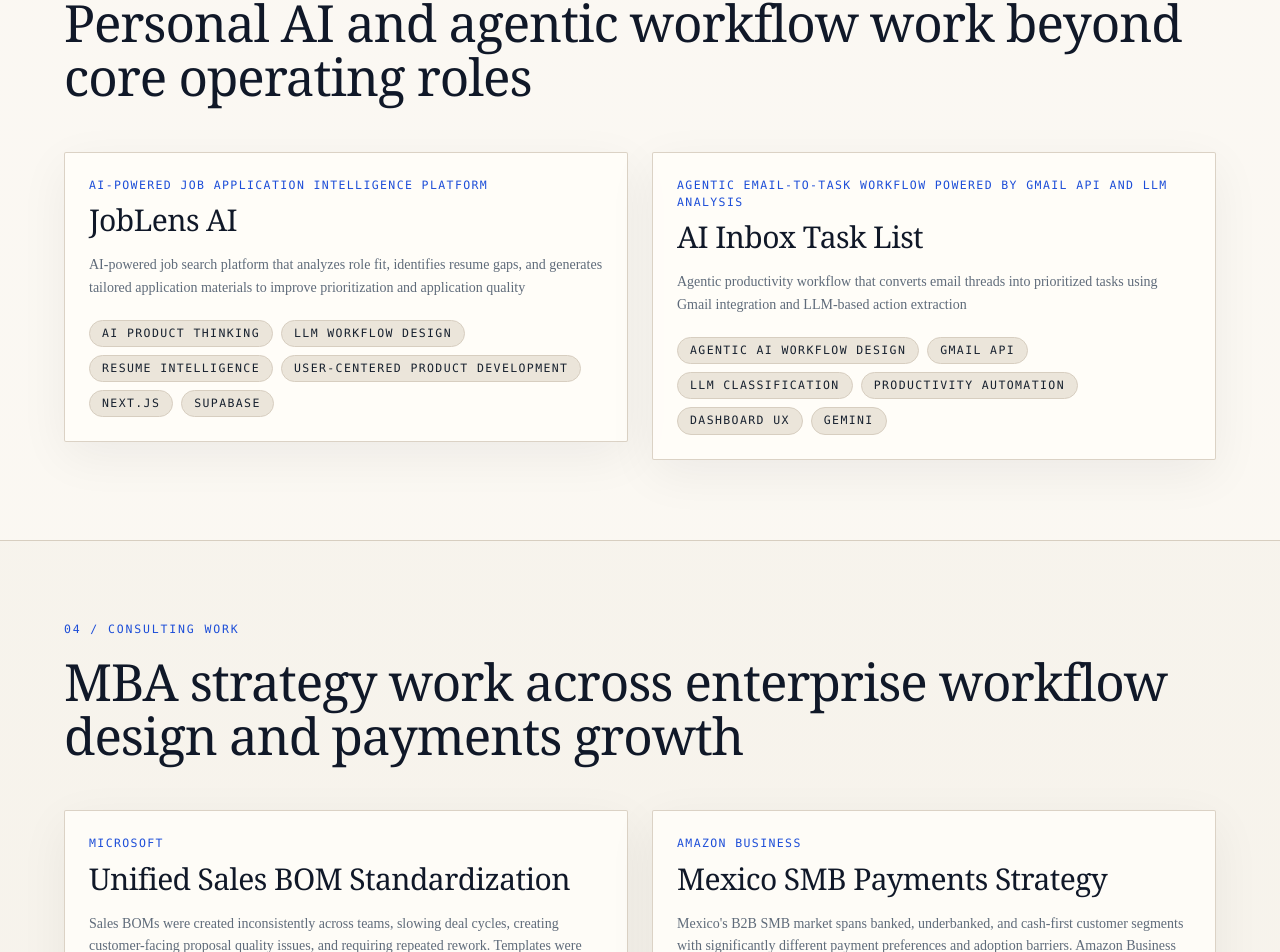
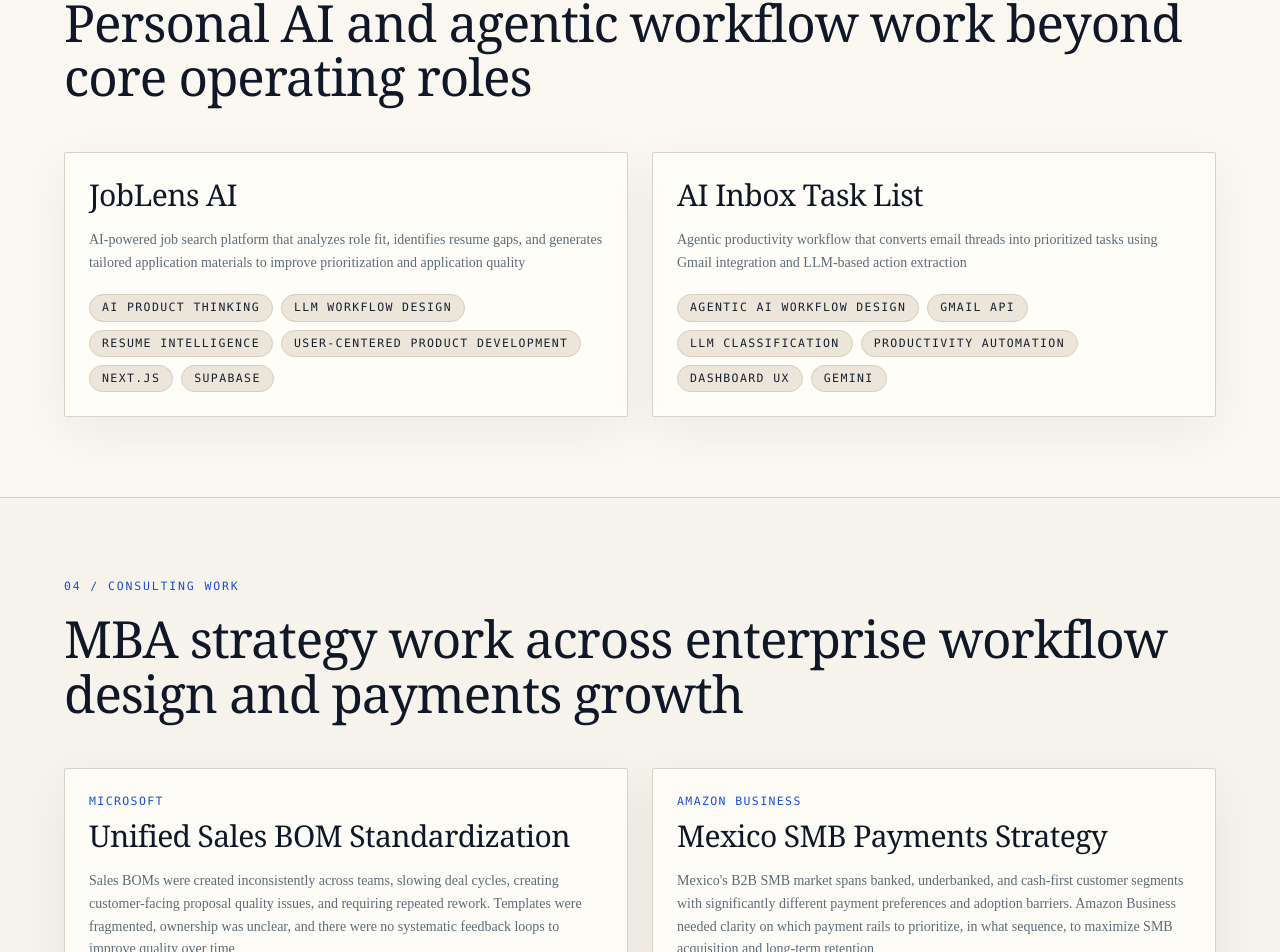
Before and after one commit to kesavbonthu/Kesav-Portfolio-Website, a Next.js app: page / in a window 1280 px wide. Shown: the part 3594-4546 px from the top of the page. Built offline with nearby package versions, Linux system fonts and the light colour scheme.

Commit message:
Remove personal project subtitles

```diff
--- a/app/page.tsx
+++ b/app/page.tsx
@@ -178,8 +178,7 @@ export default function Home() {
                 <ScrollRevealItem key={project.slug}>
                   <div className="paper-card rounded-[2px] p-6">
                     <div>
-                      <p className="mono-label text-[color:var(--portfolio-accent)]">{project.subtitle}</p>
-                      <h3 className="mt-2 text-3xl font-medium text-[color:var(--portfolio-ink)]">{project.title}</h3>
+                      <h3 className="text-3xl font-medium text-[color:var(--portfolio-ink)]">{project.title}</h3>
                     </div>
                     <p className="mt-4 text-sm leading-relaxed text-[color:var(--portfolio-muted)]">
                       {project.summary}
```
